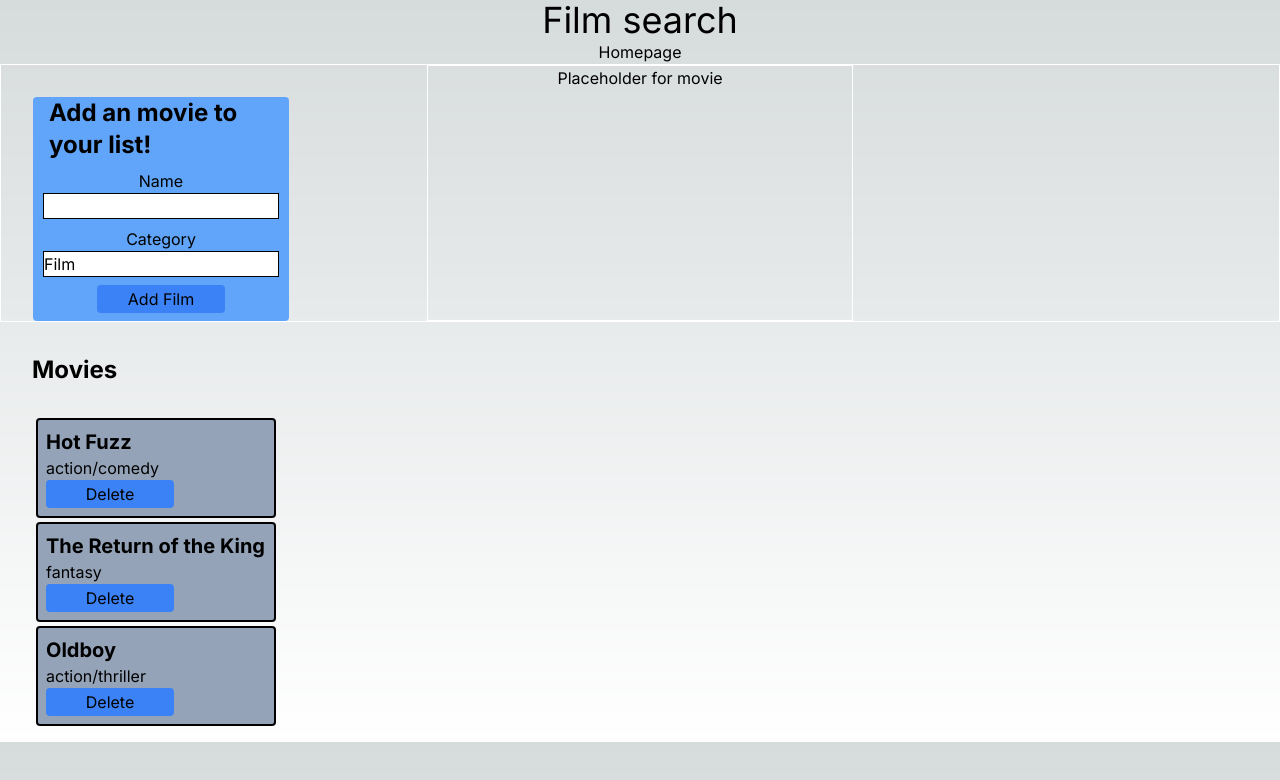
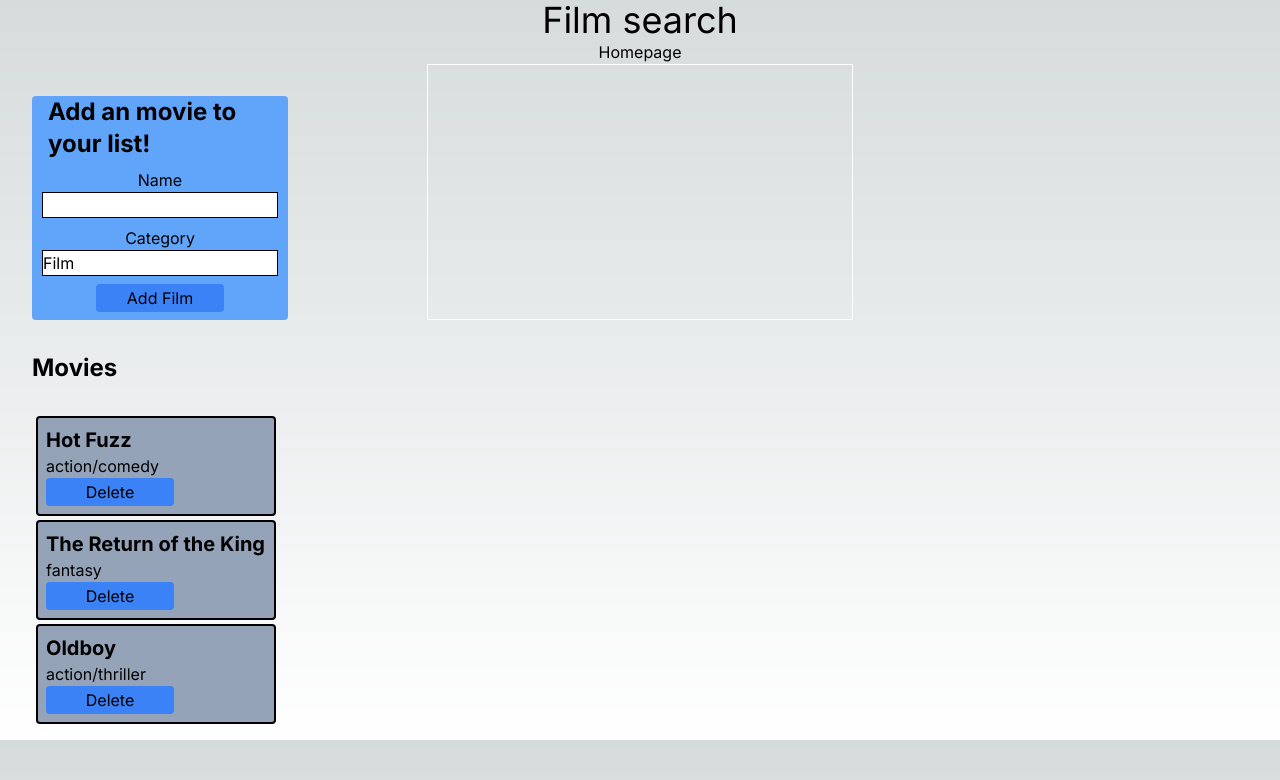
Before and after one commit to DorianLaycock/cprg306-project, a Next.js app: page /films in a window 1280 px wide. Shown: the top 780 px of the page. Built offline with nearby package versions, Linux system fonts and the light colour scheme.

Commit message:
Final submission

```diff
--- a/app/films/page.js
+++ b/app/films/page.js
@@ -1,3 +1,7 @@
+//Attempted API integration has been commented out, as it was not working properly. You can still add films to the list
+//and delete them, but the API integration is not working. I fully intend to fix this later as this project will still be
+//good practice for the future.
+
 "use client";
 
 import Link from "next/link";
@@ -12,29 +16,30 @@ const moviesData = [
   {name:"Oldboy", year:"2003", category:"action/thriller"},
 ];
 
-/*async function fetchMovie(){
+{/*async function fetchMovie(){
   try {
-    response = await fetch("https://www.themealdb.com/api/json/v1/1/filter.php?i=${recipe}");
+    response = await fetch("https://search.imdbot.workers.dev/?q=Niram");
     const data = await response.json();
     return data.message;
   } catch (error){
     console.error(error);
   }
-}*/
+}*/}
 
 export default function Page() {
 
   const [movies, setMovies] = useState(moviesData);
-  const [recipe, setMovie] = useState([]);
 
-  /*async function loadMovies(){
+  {/*const [movie, setMovie] = useState([]);
+
+  async function loadMovies(){
     const movies = await fetchMovie();
     set(movies);
   }
 
   useEffect(() => {
     loadMovies();
-  }, []);*/
+  }, []);*/}
 
   function handleSubmit(movie){
     setMovies([...movies, movie]);
@@ -50,19 +55,16 @@ export default function Page() {
       <h1 className="text-4xl">Film search</h1>
       <Link class = "block" href="/">Homepage</Link>
     </div>
-    <div className="flex flex-row border border-white">
+    <div className="flex flex-row">
       <div className="flex basis-1/3 w-150">
         <Movieform onSubmit ={(movie) => handleSubmit(movie)} />
       </div>
       <div className="flex basis-1/3 justify-center border border-white">
-      <p>
-        Placeholder for movie
-      </p>
-        {/* <select name = "movies">
+      {/*<select name = "movies">
           {Object.keys(movies).map((movie) => (
             <option key={movie}>{movie}</option>
             ))}
-        </select> */}
+        </select>*/}
       </div>
     </div>
     <div>
```
